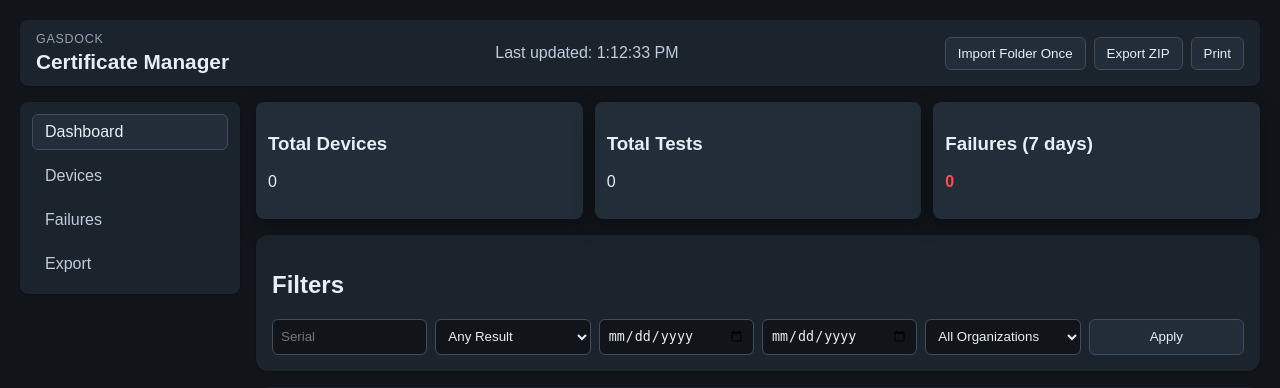
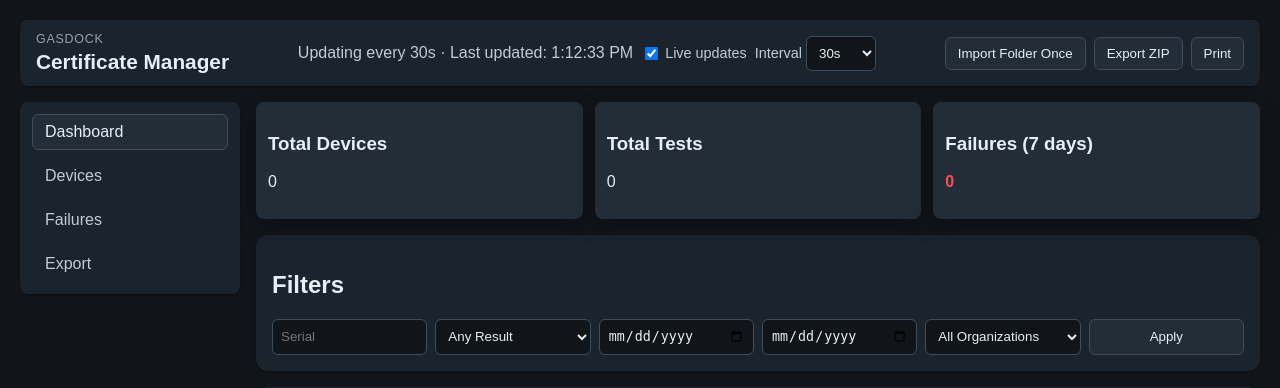
Before and after one commit to TheRealBasic/curly-couscous, a FastAPI app: page / in a window 1280 px wide. Shown: the top 388 px of the page. Run offline with FastAPI, Linux system fonts and the light colour scheme; data that the repository does not hold is empty.

Commit message:
Add configurable live update controls on dashboard

```diff
--- a/static/dashboard.js
+++ b/static/dashboard.js
@@ -1,5 +1,7 @@
 (function dashboardPolling() {
-  const pollIntervalMs = 3000;
+  const defaultPollIntervalMs = 30000;
+  const pollIntervalOptions = new Set([10000, 30000, 60000]);
+  const liveUpdatesStorageKey = 'dashboard.liveUpdates.preferences';
   const filtersForm = document.getElementById('dashboard-filters');
   const totalDevicesValue = document.getElementById('total-devices-value');
   const totalTestsValue = document.getElementById('total-tests-value');
@@ -13,6 +15,8 @@
   const recentFailuresNextButton = document.getElementById('recent-failures-next-page');
   const recentFailuresPageIndicator = document.getElementById('recent-failures-page-indicator');
   const liveStatus = document.getElementById('dashboard-live-status');
+  const liveUpdatesEnabledInput = document.getElementById('live-updates-enabled');
+  const liveUpdatesIntervalSelect = document.getElementById('live-updates-interval');
   const filtersFeedback = document.getElementById('filters-feedback');
   const openExportDialogButton = document.getElementById('open-export-dialog');
   const exportDialog = document.getElementById('export-dialog');
@@ -36,6 +40,81 @@
   }
 
   const feedbackTimeouts = new Map();
+
+  const defaultLivePreferences = {
+    enabled: true,
+    intervalMs: defaultPollIntervalMs
+  };
+
+  function parseIntervalMs(value) {
+    const parsed = Number.parseInt(String(value), 10);
+    if (!Number.isFinite(parsed) || !pollIntervalOptions.has(parsed)) {
+      return defaultPollIntervalMs;
+    }
+    return parsed;
+  }
+
+  function readLivePreferences() {
+    try {
+      const raw = window.localStorage.getItem(liveUpdatesStorageKey);
+      if (!raw) return { ...defaultLivePreferences };
+      const parsed = JSON.parse(raw);
+      return {
+        enabled: typeof parsed.enabled === 'boolean' ? parsed.enabled : defaultLivePreferences.enabled,
+        intervalMs: parseIntervalMs(parsed.intervalMs)
+      };
+    } catch (_error) {
+      return { ...defaultLivePreferences };
+    }
+  }
+
+  function saveLivePreferences(preferences) {
+    try {
+      window.localStorage.setItem(liveUpdatesStorageKey, JSON.stringify(preferences));
+    } catch (_error) {
+      // Ignore storage failures in restricted browser modes.
+    }
+  }
+
+  let refreshTimerId = null;
+  const livePreferences = readLivePreferences();
+
+  function updateLiveStatus(lastUpdatedAt = null) {
+    if (!liveStatus) return;
+    const intervalSeconds = Math.floor(livePreferences.intervalMs / 1000);
+    const modeText = livePreferences.enabled ? `Updating every ${intervalSeconds}s` : 'Paused';
+    if (!lastUpdatedAt) {
+      liveStatus.textContent = modeText;
+      return;
+    }
+    liveStatus.textContent = `${modeText} · Last updated: ${lastUpdatedAt.toLocaleTimeString()}`;
+  }
+
+  function stopRefreshTimer() {
+    if (refreshTimerId !== null) {
+      window.clearInterval(refreshTimerId);
+      refreshTimerId = null;
+    }
+  }
+
+  function startRefreshTimer() {
+    stopRefreshTimer();
+    if (!livePreferences.enabled) return;
+    refreshTimerId = window.setInterval(() => {
+      refreshDashboard();
+    }, livePreferences.intervalMs);
+  }
+
+  function syncLiveControls() {
+    if (liveUpdatesEnabledInput) {
+      liveUpdatesEnabledInput.checked = livePreferences.enabled;
+    }
+    if (liveUpdatesIntervalSelect) {
+      liveUpdatesIntervalSelect.value = String(livePreferences.intervalMs);
+      liveUpdatesIntervalSelect.disabled = !livePreferences.enabled;
+    }
+  }
+
 
   function clearFeedback(feedbackEl) {
     if (!feedbackEl) return;
@@ -287,9 +366,9 @@
       failuresLast7DaysValue.textContent = String(payload.failures_last_7_days);
       updateDevices(payload.devices || [], payload.totals?.devices);
       updateRecentFailures(payload.recent_failures || [], payload.totals?.recent_failures);
-      liveStatus.textContent = `Last updated: ${new Date().toLocaleTimeString()}`;
+      updateLiveStatus(new Date());
     } catch (_error) {
-      liveStatus.textContent = 'Live updates paused, retrying...';
+      updateLiveStatus();
     }
   }
 
@@ -366,9 +445,37 @@
     showFeedback(filtersFeedback, 'Filters applied.', 'success', 2500);
   });
 
-  setInterval(refreshDashboard, pollIntervalMs);
+  syncLiveControls();
+  updateLiveStatus();
+  startRefreshTimer();
   refreshDashboard();
   attachDismissHandlers();
+
+  if (liveUpdatesEnabledInput) {
+    liveUpdatesEnabledInput.addEventListener('change', () => {
+      livePreferences.enabled = liveUpdatesEnabledInput.checked;
+      saveLivePreferences(livePreferences);
+      syncLiveControls();
+      updateLiveStatus();
+      startRefreshTimer();
+      if (livePreferences.enabled) {
+        refreshDashboard();
+      }
+    });
+  }
+
+  if (liveUpdatesIntervalSelect) {
+    liveUpdatesIntervalSelect.addEventListener('change', () => {
+      livePreferences.intervalMs = parseIntervalMs(liveUpdatesIntervalSelect.value);
+      saveLivePreferences(livePreferences);
+      syncLiveControls();
+      updateLiveStatus();
+      startRefreshTimer();
+      if (livePreferences.enabled) {
+        refreshDashboard();
+      }
+    });
+  }
 
   if (openExportDialogButton && exportDialog && exportDialogForm) {
     openExportDialogButton.addEventListener('click', () => {
--- a/static/styles.css
+++ b/static/styles.css
@@ -83,6 +83,26 @@ body {
 
 .app-bar__status p {
   margin: 0;
+}
+
+
+.live-updates-controls {
+  display: inline-flex;
+  align-items: center;
+  gap: var(--space-2);
+  flex-wrap: wrap;
+  justify-content: center;
+}
+
+.live-updates-controls label {
+  display: inline-flex;
+  align-items: center;
+  gap: var(--space-1);
+  font-size: 0.9rem;
+}
+
+.live-updates-controls select {
+  min-width: 70px;
 }
 
 .app-bar__actions {
--- a/templates/index.html
+++ b/templates/index.html
@@ -5,7 +5,21 @@
 {% block nav_dashboard_class %}is-active{% endblock %}
 
 {% block quick_status %}
-<p id="dashboard-live-status" aria-live="polite">Last updated: never</p>
+<div class="live-updates-controls" aria-label="Live update controls">
+  <p id="dashboard-live-status" aria-live="polite">Updating every 30s</p>
+  <label>
+    <input type="checkbox" id="live-updates-enabled" checked />
+    Live updates
+  </label>
+  <label>
+    Interval
+    <select id="live-updates-interval">
+      <option value="10000">10s</option>
+      <option value="30000" selected>30s</option>
+      <option value="60000">60s</option>
+    </select>
+  </label>
+</div>
 {% endblock %}
 
 {% block app_actions %}
```
